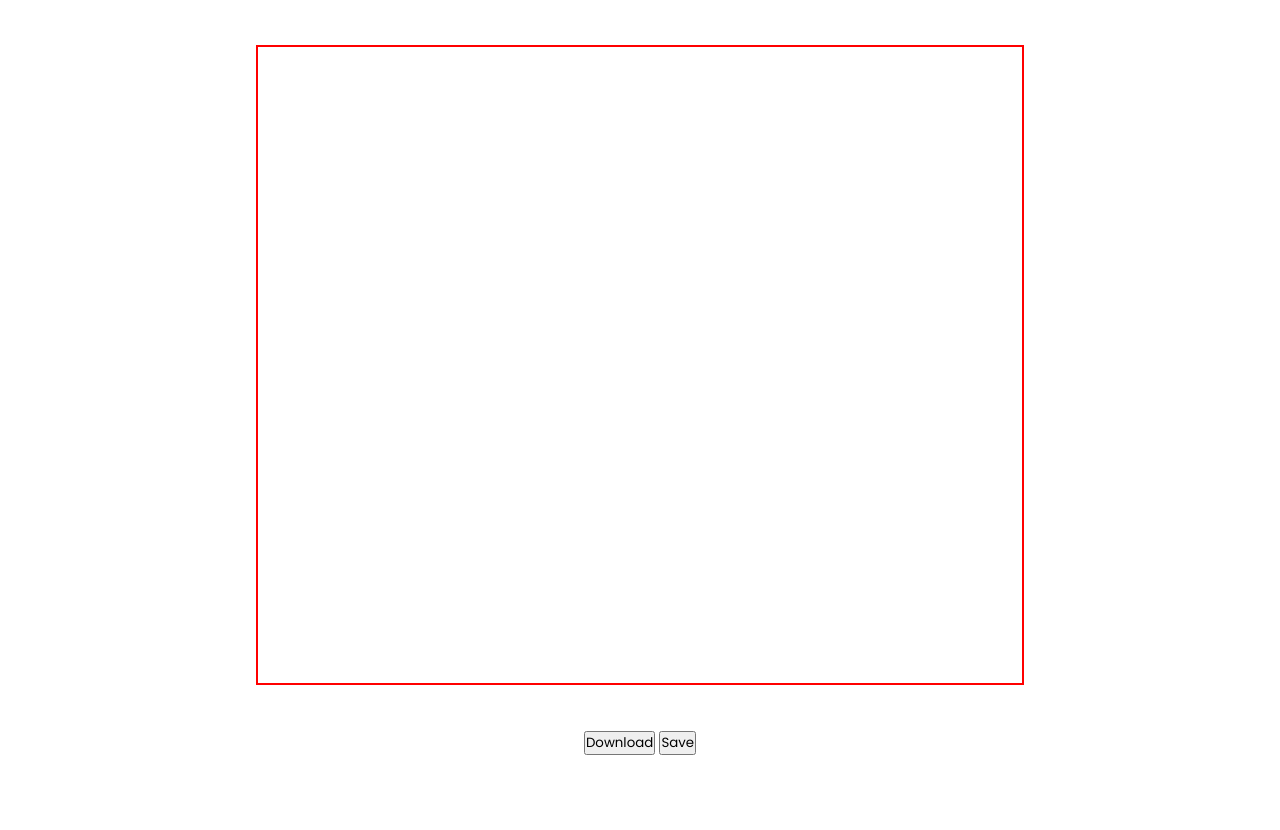
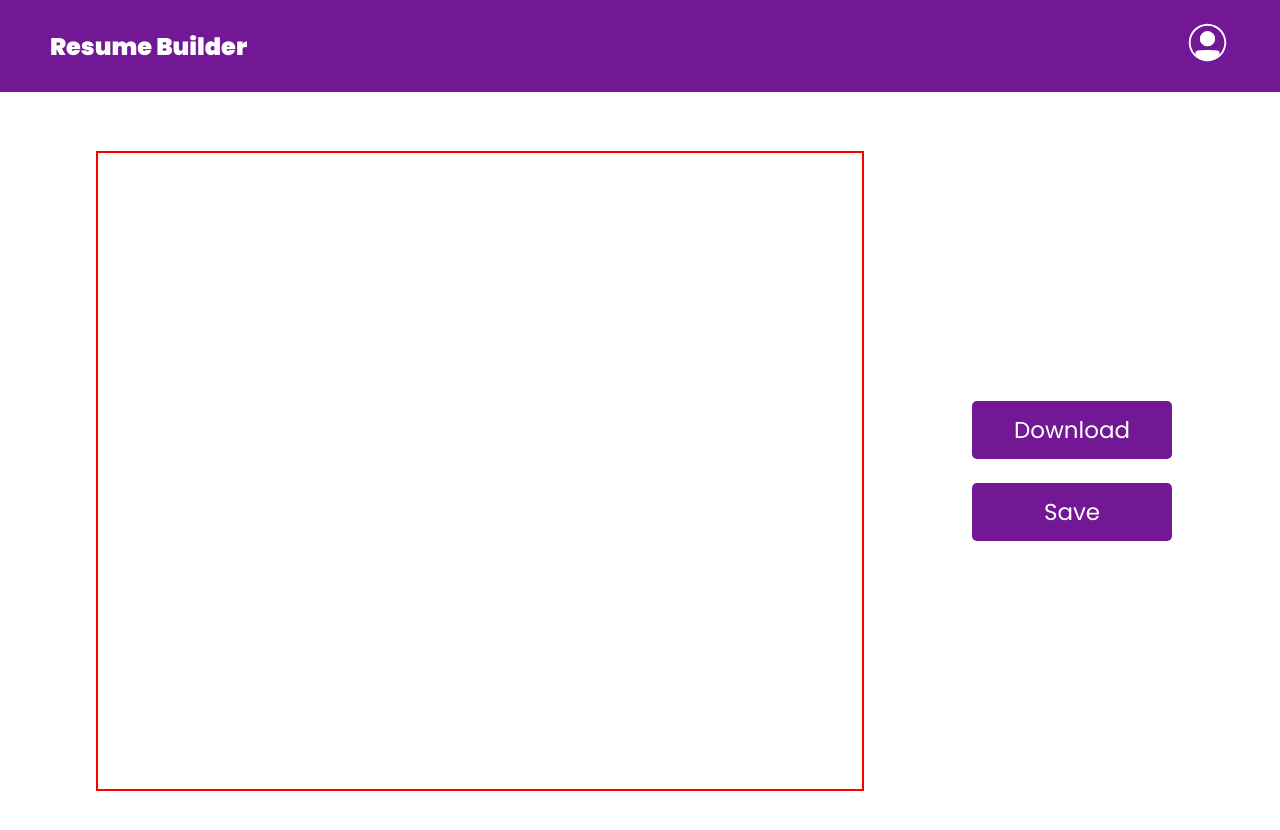
Before and after one commit to harshu6397/Resume-Builder-frontend, a plain HTML site: page preview.html in a window 1280 px wide. Before the commit the page ends 800 px from the top, so only its background shows below. Drawn offline with Linux system fonts and the light colour scheme.

Commit message:
files modified

```diff
--- a/generic.css
+++ b/generic.css
@@ -5,3 +5,12 @@
     box-sizing: border-box;
     font-family: 'Poppins', sans-serif;
 }
+
+::-webkit-scrollbar{
+    display: none;
+}
+
+:root {
+    --theme-dark: #731895;
+    --theme-light: #e5a1ff;
+}
--- a/preview.css
+++ b/preview.css
@@ -5,13 +5,111 @@ body{
 
 .container{
     display: flex;
-    flex-direction: column;
+    /* flex-direction: column; */
     justify-content: space-evenly;
     align-items: center;
     height: 100%;
+    margin-top: 71px;
 }
+
+/* navbar  */
+#navbar {
+    background-color: var(--theme-dark);
+    display: flex;
+    justify-content: space-between;
+    align-items: center;
+    padding: 20px 50px;
+    position: fixed;
+    top: 0px;
+    left: 0px;
+    width: 100%;
+    z-index: 2;
+}
+
+.dropdown {
+    position: relative;
+    display: inline-block;
+}
+
+.dropdown-content {
+    display: none;
+    position: absolute;
+    right: 0px;
+    border-radius: 8px;
+    background-color: #f9f9f9;
+    min-width: 160px;
+    box-shadow: 0px 8px 16px 0px rgba(0, 0, 0, 0.2);
+    z-index: 1;
+    transition: all 1s ease-in;
+}
+
+.dropdown-content a {
+    color: black;
+    padding: 12px 16px;
+    text-decoration: none;
+    display: block;
+    border-radius: 8px;
+}
+
+#logout {
+    color: red;
+}
+
+.dropdown-content a:hover {
+    background-color: #c2c2c2
+}
+
+.dropdown:hover .dropdown-content {
+    display: block;
+    transition: all .5s ease-in-out;
+}
+
+.dropdown:hover,
+#profile-logo:hover {
+    transition: all 1s ease-in;
+}
+
+.logo h1 {
+    color: white;
+}
+
+#profile-logo img {
+    width: 45px;
+}
+
+#navbar ul li {
+    list-style: none;
+}
+
+a {
+    text-decoration: none;
+    color: black;
+}
+
+/* preview  */
 .resume-preview{
     width: 60% ;
     height: 80%;
     border: 2px solid red;
 }
+
+.buttons{
+    display: flex;
+    flex-direction: column;
+    /* height: 100px; */
+    justify-content: space-around;
+    align-items: center;
+}
+
+.btn{
+    width: 200px;
+    /* height: 33px; */
+    background-color: var(--theme-dark);
+    color: white;
+    border: none;
+    cursor: pointer;
+    border-radius: 5px;
+    font-size: 23px;
+    padding: 12px;
+    margin: 12px;
+}
--- a/preview.html
+++ b/preview.html
@@ -12,12 +12,35 @@
 
 <body>
     <div class="container">
+        <!-- navbar  -->
+        <nav id="navbar">
+            <div class="logo">
+                <h1>Resume Builder</h1>
+            </div>
+            <ul>
+                <li>
+                    <a id="profile-logo" href="#">
+                        <div class="dropdown">
+                            <img src="./assets/ui-user-profile.svg" alt="">
+                            <div class="dropdown-content">
+                                <a href="#">My Resume</a>
+                                <a id="logout" href="#">Log out</a>
+                            </div>
+                        </div>
+                    </a>
+                </li>
+            </ul>
+        </nav>
+
+        <!-- Preview  -->
         <div class="resume-preview">
 
         </div>
+
+        <!-- buttons -->
         <div class="buttons">
-            <button id="downloadBtn">Download</button>
-            <button id="saveBtn">Save</button>
+            <button id="downloadBtn" class="btn">Download</button>
+            <button id="saveBtn" class="btn">Save</button>
         </div>
     </div>
 </body>
--- a/style.css
+++ b/style.css
@@ -1,17 +1,11 @@
-:root {
-    --theme-dark: #731895;
-    --theme-light: #e5a1ff;
-}
 
-::-webkit-scrollbar{
-    display: none;
-}
 
 body>div {
     height: 100%;
     overflow: hidden;
 }
 
+/* navbar  */
 #navbar {
     background-color: var(--theme-dark);
     display: flex;
@@ -85,6 +79,8 @@ a {
     color: black;
 }
 
+
+/* intro  */
 .content {
     height: 100%;
 }
```
Also changed, not shown: index.html (+1 -0 lines).
